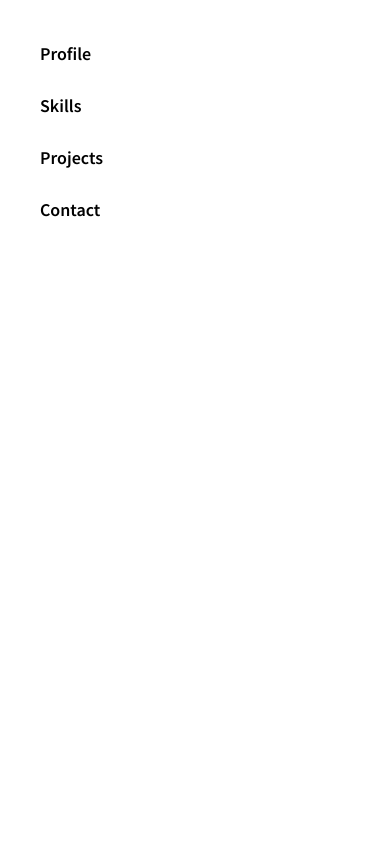
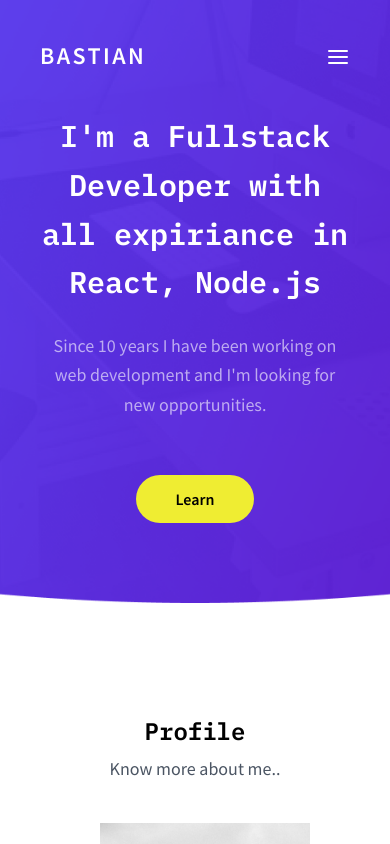
Before and after one commit to PeaceAntoHim/Next-landing-page, a Next.js app: page / in a window 390 px wide. Shown: the top 844 px of the page. Built offline with nearby package versions, Linux system fonts and the light colour scheme.

Commit message:
made handler off canvas

```diff
--- a/components/Nav.js
+++ b/components/Nav.js
@@ -1,12 +1,11 @@
 import NavItem from "../components/Navitem";
 import classnames from "classnames";
 
-export default function Nav({ dir, scheme }) {
+export default function Nav({ dir, scheme, onClick }) {
     const dirs = {
         horizontal: "justify-center space-x-10",
         vertical: "flex-col space-y-6"
     }
-
     const pickedDir = dirs[dir];
 
     return(
--- a/components/Navbar.js
+++ b/components/Navbar.js
@@ -1,8 +1,14 @@
 import Nav from "./Nav";
 import Logo from "./Logo";
 import Button from "./Button";
+import { useState } from "react";
+import classnames from "classnames";
 
 export default function Navbar() {
+
+    const [offCanvas, setOffCanvas] = useState(false);
+
+
     return (
         <>
             <div className="flex items-center py-10">
@@ -16,11 +22,12 @@ export default function Navbar() {
                     <Button href="#contact" pill variant="outline-yellow">Contact</Button>
                 </div>
                 <div className="w-9/12 md:hidden text-right">
-                    <img src="/menu.svg" className="inline-block" />
+                    <img src="/menu.svg" className="inline-block" onClick={() => setOffCanvas(true)} />
                 </div>
             </div>
 
-            <div className="fixed bg-white z-10 right-0 top-0 h-full w-full p-10">
+            <div className={classnames("fixed bg-white z-10 top-0 h-full w-full p-10 md:hidden transition-all", offCanvas ? "right-0" : "-right-full")}>
+                <img src="/x.svg" className="absolute top-8 right-8 w-8" onClick={() => setOffCanvas(false)} />
                 <Nav
                     scheme="dark"
                     dir="vertical"
--- a/package.json
+++ b/package.json
@@ -5,7 +5,8 @@
     "dev": "next dev",
     "build": "next build",
     "start": "next start",
-    "lint": "next lint"
+    "lint": "next lint",
+    "export": "next export"
   },
   "dependencies": {
     "classnames": "^2.3.1",
```
